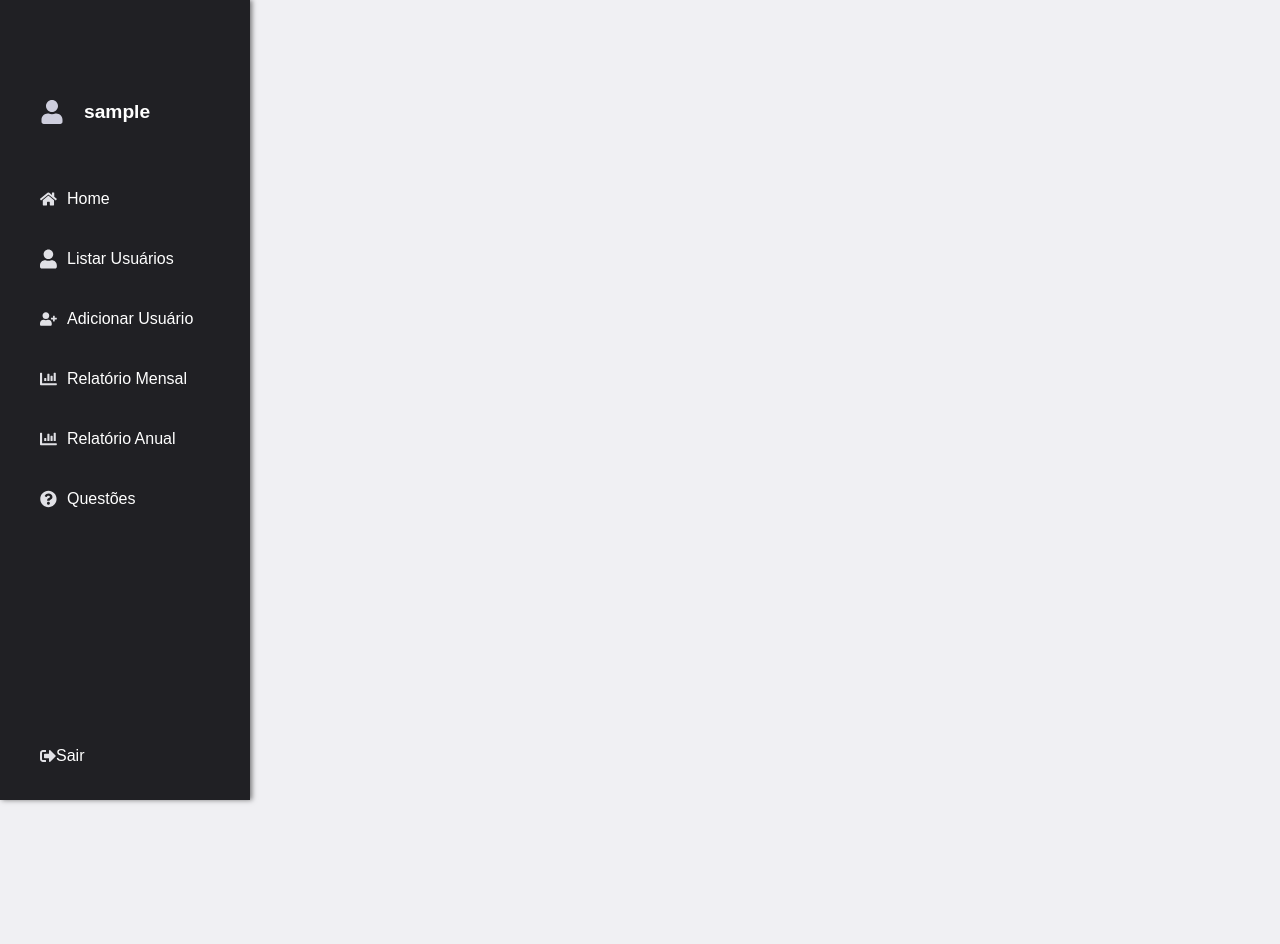
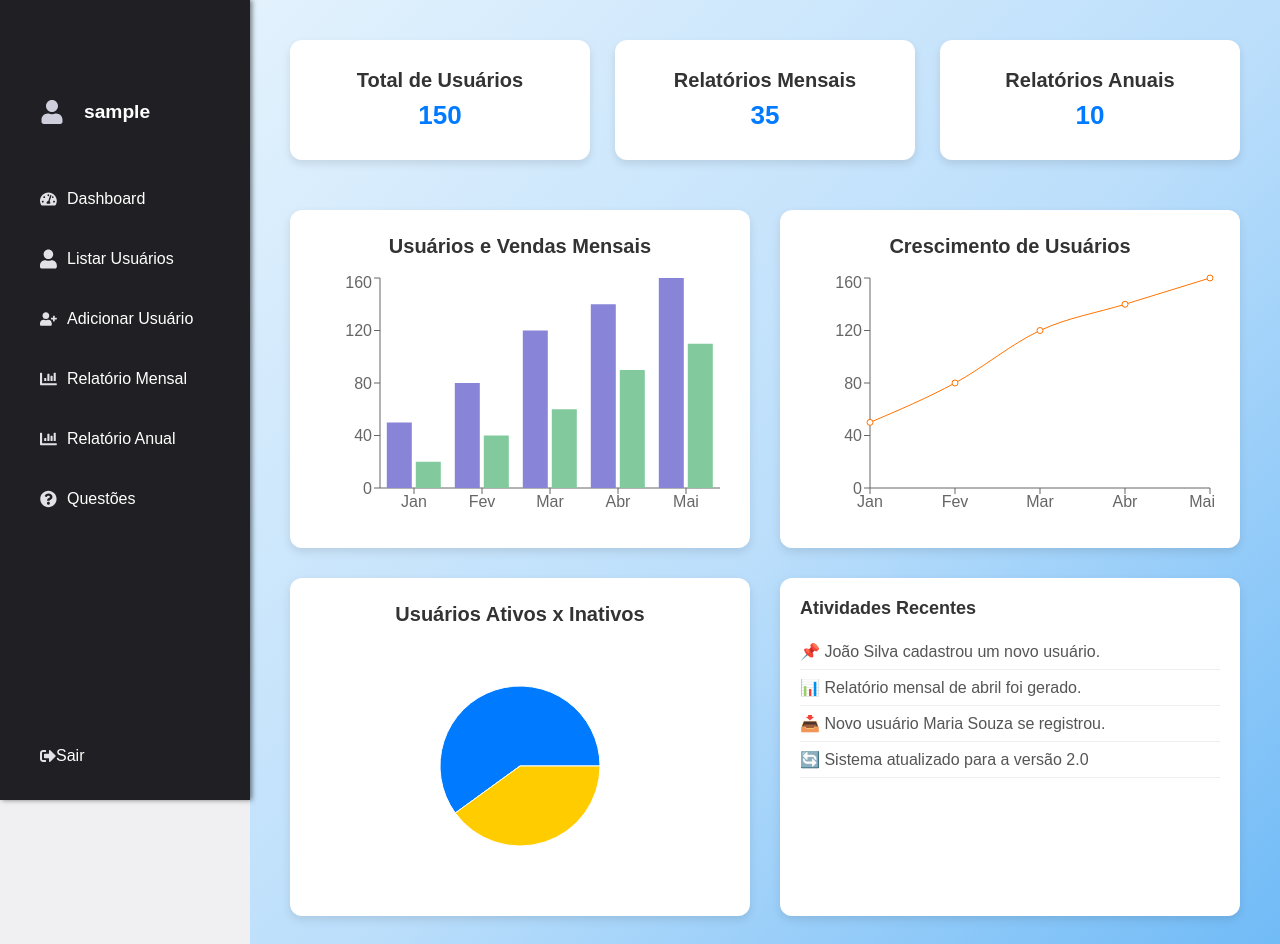
Before and after one commit to gildevson/Recyclable_frontend, a React (Create React App) app: page /dashboard in a window 1280 px wide. Before the commit this address led to /menu. Shown: the top 944 px of the page. Before the commit the page ends 800 px from the top, so only its background shows below. Built offline with nearby package versions, Linux system fonts and the light colour scheme; sample sign-in values are in the browser's storage.

Commit message:
Adcionando tela de dashboard

```diff
--- a/package.json
+++ b/package.json
@@ -13,6 +13,7 @@
     "react-router-dom": "^7.1.3",
     "react-scripts": "5.0.1",
     "react-toastify": "^11.0.3",
+    "recharts": "^2.15.1",
     "web-vitals": "^4.2.4"
   },
   "scripts": {
--- a/src/App.js
+++ b/src/App.js
@@ -1,24 +1,41 @@
 import React from "react";
-import { BrowserRouter as Router, Routes, Route, Navigate } from "react-router-dom";
+import { BrowserRouter as Router, Routes, Route, Navigate, useLocation } from "react-router-dom";
 import Login from "./components/login/login";
 import Menu from "./components/menu/menu";
-import PrivateRoutes from "./components/routes/PrivateRoute"; // Caminho do PrivateRoutes
+import Dashboard from "./components/dashboard/Dashboard";
+import PrivateRoutes from "./components/routes/PrivateRoute";
+import "./App.css"; // Estilos globais
 
-const App = () => {
+const AppLayout = () => {
+  const location = useLocation();
+  const hideMenu = location.pathname === "/login"; // Esconde o menu apenas na tela de login
+
   return (
-    <Router>
+    <div className="app-container">
+      {!hideMenu && <Menu />} {/* Renderiza o menu apenas se não estiver na tela de login */}
+
+      <div className="content">
         <Routes>
           {/* Rota pública */}
           <Route path="/login" element={<Login />} />
 
           {/* Rotas protegidas */}
           <Route element={<PrivateRoutes />}>
-          <Route path="/menu" element={<Menu />} />
+            <Route path="/dashboard" element={<Dashboard />} />
           </Route>
 
-        {/* Redirecionar rotas inválidas para login */}
+          {/* Redirecionamento padrão */}
           <Route path="*" element={<Navigate to="/login" />} />
         </Routes>
+      </div>
+    </div>
+  );
+};
+
+const App = () => {
+  return (
+    <Router>
+      <AppLayout />
     </Router>
   );
 };
--- /dev/null
+++ b/src/components/dashboard/Dashboard.js
@@ -0,0 +1,101 @@
+import React from "react";
+import { BarChart, Bar, XAxis, YAxis, Tooltip, ResponsiveContainer, LineChart, Line, PieChart, Pie, Cell } from "recharts";
+
+
+import "./dashboard.css";
+
+const Dashboard = () => {
+  const userData = [
+    { name: "Jan", usuarios: 50, vendas: 20 },
+    { name: "Fev", usuarios: 80, vendas: 40 },
+    { name: "Mar", usuarios: 120, vendas: 60 },
+    { name: "Abr", usuarios: 140, vendas: 90 },
+    { name: "Mai", usuarios: 160, vendas: 110 },
+  ];
+
+  const pieData = [
+    { name: "Ativos", value: 60, color: "#007bff" },
+    { name: "Inativos", value: 40, color: "#ffcc00" },
+  ];
+
+  return (
+    <div className="dashboard-container">
+
+
+      {/* Cards */}
+      <div className="dashboard-grid">
+        <div className="dashboard-card">
+          <h2>Total de Usuários</h2>
+          <p>150</p>
+        </div>
+        <div className="dashboard-card">
+          <h2>Relatórios Mensais</h2>
+          <p>35</p>
+        </div>
+        <div className="dashboard-card">
+          <h2>Relatórios Anuais</h2>
+          <p>10</p>
+        </div>
+      </div>
+
+      {/* Gráficos */}
+      <div className="dashboard-charts">
+        <div className="chart-container">
+          <h3>Usuários e Vendas Mensais</h3>
+          <ResponsiveContainer width="100%" height={250}>
+            <BarChart data={userData}>
+              <XAxis dataKey="name" />
+              <YAxis />
+              <Tooltip />
+              <Bar dataKey="usuarios" fill="#8884d8" name="Usuários" />
+              <Bar dataKey="vendas" fill="#82ca9d" name="Vendas" />
+            </BarChart>
+          </ResponsiveContainer>
+        </div>
+
+        <div className="chart-container">
+          <h3>Crescimento de Usuários</h3>
+          <ResponsiveContainer width="100%" height={250}>
+            <LineChart data={userData}>
+              <XAxis dataKey="name" />
+              <YAxis />
+              <Tooltip />
+              <Line type="monotone" dataKey="usuarios" stroke="#ff7300" />
+            </LineChart>
+          </ResponsiveContainer>
+        </div>
+
+        <div className="chart-container">
+          <h3>Usuários Ativos x Inativos</h3>
+          <ResponsiveContainer width="100%" height={250}>
+            <PieChart>
+              <Pie data={pieData} dataKey="value" nameKey="name" cx="50%" cy="50%" outerRadius={80}>
+                {pieData.map((entry, index) => (
+                  <Cell key={`cell-${index}`} fill={entry.color} />
+                ))}
+              </Pie>
+            </PieChart>
+          </ResponsiveContainer>
+
+        </div>
+        <div className="recent-activities">
+          <h3>Atividades Recentes</h3>
+          <ul>
+            <li>📌 João Silva cadastrou um novo usuário.</li>
+            <li>📊 Relatório mensal de abril foi gerado.</li>
+            <li>📥 Novo usuário Maria Souza se registrou.</li>
+            <li>🔄 Sistema atualizado para a versão 2.0</li>
+          </ul>
+        </div>
+        <div className="alert-box">
+          <h3>📢 Avisos do Sistema</h3>
+          <p>🚀 Atualização agendada para amanhã às 22h.</p>
+          <p>⚠️ Relatório anual precisa ser gerado até dia 10.</p>
+        </div>
+
+      </div>
+    </div>
+  );
+};
+
+export default Dashboard;
--- /dev/null
+++ b/src/components/dashboard/dashboard.css
@@ -0,0 +1,198 @@
+/* Container principal do Dashboard */
+.dashboard-container {
+    padding: 40px;
+    margin-left: 250px;
+    width: calc(100% - 250px);
+    background: linear-gradient(135deg, #e3f2fd 0%, #bbdefb 50%, #64b5f6 100%);
+    min-height: 100vh;
+    display: flex;
+    flex-direction: column;
+    align-items: center;
+    justify-content: flex-start;
+}
+
+/* Título do Dashboard */
+.dashboard-title {
+    font-size: 32px;
+    font-weight: bold;
+    color: #333;
+    margin-bottom: 30px;
+    text-transform: uppercase;
+    letter-spacing: 1px;
+    text-align: center;
+}
+
+/* Grid de Cards */
+.dashboard-grid {
+    display: grid;
+    grid-template-columns: repeat(auto-fit, minmax(280px, 1fr));
+    gap: 25px;
+    width: 100%;
+    max-width: 1300px;
+    justify-content: center;
+    align-items: center;
+}
+
+/* Estilização dos Cards */
+.dashboard-card {
+    background-color: white;
+    padding: 25px;
+    border-radius: 12px;
+    box-shadow: 0 4px 8px rgba(0, 0, 0, 0.1);
+    text-align: center;
+    transition: transform 0.3s ease, box-shadow 0.3s ease;
+    min-height: 120px;
+    display: flex;
+    flex-direction: column;
+    justify-content: center;
+    align-items: center;
+}
+
+.dashboard-card:hover {
+    transform: translateY(-5px);
+    box-shadow: 0 8px 16px rgba(0, 0, 0, 0.15);
+}
+
+/* Texto dentro dos cards */
+.dashboard-card h2 {
+    font-size: 20px;
+    color: #333;
+    margin-bottom: 8px;
+    font-weight: 600;
+}
+
+.dashboard-card p {
+    font-size: 26px;
+    font-weight: bold;
+    color: #007bff;
+}
+
+/* Container de Gráficos */
+.dashboard-charts {
+    display: grid;
+    grid-template-columns: repeat(auto-fit, minmax(400px, 1fr));
+    gap: 30px;
+    width: 100%;
+    max-width: 1300px;
+    margin-top: 50px;
+}
+
+/* Estilização dos gráficos */
+.chart-container {
+    background-color: white;
+    padding: 25px;
+    border-radius: 12px;
+    box-shadow: 0 4px 10px rgba(0, 0, 0, 0.1);
+    text-align: center;
+    transition: transform 0.3s ease, box-shadow 0.3s ease;
+}
+
+.chart-container:hover {
+    transform: translateY(-5px);
+    box-shadow: 0 8px 16px rgba(0, 0, 0, 0.15);
+}
+
+/* Título dos gráficos */
+.chart-container h3 {
+    font-size: 20px;
+    color: #333;
+    margin-bottom: 15px;
+}
+
+/* Atividades Recentes */
+.recent-activities {
+    background-color: white;
+    padding: 20px;
+    border-radius: 12px;
+    box-shadow: 0 4px 10px rgba(0, 0, 0, 0.1);
+    width: 100%;
+    text-align: left;
+}
+
+.recent-activities h3 {
+    font-size: 18px;
+    color: #333;
+    margin-bottom: 15px;
+}
+
+.recent-activities ul {
+    list-style: none;
+    padding: 0;
+}
+
+.recent-activities li {
+    padding: 8px 0;
+    font-size: 16px;
+    color: #555;
+    border-bottom: 1px solid #eee;
+}
+
+/* Avisos do Sistema */
+.alert-box {
+    background-color: #fff3cd;
+    padding: 20px;
+    border-radius: 12px;
+    border-left: 5px solid #ff9800;
+    width: 100%;
+    text-align: center;
+}
+
+.alert-box h3 {
+    font-size: 18px;
+    color: #856404;
+    margin-bottom: 10px;
+}
+
+.alert-box p {
+    font-size: 16px;
+    color: #856404;
+    font-weight: bold;
+}
+
+/* Nova Tabela: Últimos Usuários Cadastrados */
+.table-container {
+    background-color: white;
+    padding: 20px;
+    border-radius: 12px;
+    box-shadow: 0 4px 10px rgba(0, 0, 0, 0.1);
+    text-align: center;
+    width: 100%;
+}
+
+.table-container table {
+    width: 100%;
+    border-collapse: collapse;
+}
+
+.table-container th,
+.table-container td {
+    padding: 12px;
+    border-bottom: 1px solid #ddd;
+}
+
+.table-container th {
+    background-color: #007bff;
+    color: white;
+}
+
+.table-container tbody tr:hover {
+    background-color: #f1f1f1;
+}
+
+/* Responsividade */
+@media (max-width: 1024px) {
+    .dashboard-container {
+        margin-left: 0;
+        width: 100%;
+        padding: 20px;
+    }
+
+    .dashboard-grid {
+        grid-template-columns: 1fr;
+        gap: 20px;
+    }
+
+    .dashboard-charts {
+        grid-template-columns: 1fr;
+    }
+}
--- a/src/components/login/login.css
+++ b/src/components/login/login.css
@@ -1,105 +1,76 @@
-/* Estilo geral */
-body {
-    font-family: 'Arial', sans-serif;
-    background-color: #f5f5f5;
-    margin: 0;
-    padding: 0;
-    height: 100vh;
+/* Estilização do container do login */
+.login-container {
+  width: 100%;
+  height: 100vh; /* Garante que ocupe toda a tela */
   display: flex;
   justify-content: center;
   align-items: center;
+  background-color: #f4f7f9;
 }
 
-  /* Container principal */
-  .login-container {
-    display: flex;
-    width: 90%;
-    max-width: 400px; /* Tamanho ideal para dispositivos móveis */
-    background-color: #fff;
-    border-radius: 15px;
-    box-shadow: 0 10px 30px rgba(0, 0, 0, 0.15);
-    overflow: hidden;
-    flex-direction: column;
-    justify-content: center;
-    align-items: center;
-    padding: 20px; /* Adiciona espaçamento interno */
-    margin: 0 auto; /* Centraliza horizontalmente */
-    animation: fadeIn 0.8s ease;
-  }
-
-  /* Coluna esquerda */
-  .login-left {
+/* Caixa de login */
+.login-box {
   width: 100%;
-    padding: 20px;
-    display: flex;
-    flex-direction: column;
-    justify-content: center;
-    align-items: center;
+  max-width: 400px; /* Define uma largura máxima */
+  background-color: white;
+  padding: 30px;
+  border-radius: 12px;
+  box-shadow: 3px 3px 15px rgba(0, 0, 0, 0.1);
   text-align: center;
 }
 
+/* Logo */
 .login-logo {
-    max-width: 180px;
+  max-width: 120px; /* Reduz o tamanho do logo */
+  margin-bottom: 15px;
+}
+
+/* Títulos */
+.login-box h1 {
+  font-size: 24px;
+  color: #333;
+  margin-bottom: 10px;
+  font-weight: bold;
+}
+
+/* Texto de boas-vindas */
+.login-box p {
+  color: #555;
   margin-bottom: 20px;
 }
 
-  /* Títulos e descrição */
-  .login-left h1 {
-    font-size: 28px;
-    color: #333;
-    margin-bottom: 10px;
+/* Inputs */
+.login-box input {
+  width: 100%;
+  padding: 12px;
+  margin-bottom: 15px;
+  border: 1px solid #ccc;
+  border-radius: 6px;
+  font-size: 16px;
 }
 
-  .login-left p {
-    margin-bottom: 20px;
-    color: #555;
-  }
-
-  /* Inputs */
-  .login-left input {
+/* Botão de login */
+.login-box button {
   width: 100%;
-    max-width: 320px;
-    padding: 12px;
-    margin-bottom: 15px;
-    border: 1px solid #ddd;
-    border-radius: 8px;
-    font-size: 16px;
-    background-color: #fdfdfd;
-    transition: border-color 0.3s ease;
-  }
-
-  .login-left input:focus {
-    border-color: #4caf50;
-    outline: none;
-  }
-
-  /* Botão */
-  .login-left button {
-    width: 100%;
-    max-width: 320px;
   padding: 12px;
   background-color: #4caf50;
-    color: #fff;
+  color: white;
   border: none;
-    border-radius: 8px;
+  border-radius: 6px;
   font-size: 16px;
   font-weight: bold;
   cursor: pointer;
   transition: background-color 0.3s ease, transform 0.2s ease;
 }
 
-  .login-left button:hover {
+.login-box button:hover {
   background-color: #45a049;
   transform: translateY(-2px);
 }
 
-  .login-left button:disabled {
-    background-color: #bbb;
-    cursor: not-allowed;
-  }
-
-  /* Link de senha */
+/* Link de "Esqueceu a senha?" */
 .forgot-password-link {
+  display: block;
   color: #4caf50;
   text-decoration: none;
   margin-top: 15px;
@@ -110,50 +81,14 @@ body {
   text-decoration: underline;
 }
 
-  /* Rocket Launch */
-  .rocket-launch-container {
-    margin-top: 20px;
-    display: flex;
-    justify-content: center;
-    align-items: center;
-    width: 100%;
-  }
-
-  .rocket-launch {
-    max-width: 120px;
-    height: auto;
-    animation: bounce 2s infinite;
-  }
-
-  /* Animações */
-  @keyframes fadeIn {
-    from {
-      opacity: 0;
-      transform: scale(0.95);
-    }
-    to {
-      opacity: 1;
-      transform: scale(1);
-    }
-  }
-
-  @keyframes bounce {
-    0%, 100% {
-      transform: translateY(0);
-    }
-    50% {
-      transform: translateY(-10px);
-    }
-  }
-
 /* Responsividade */
 @media (max-width: 768px) {
-    .login-container {
-      height: auto;
+  .login-box {
+      width: 90%; /* Garante que fique menor em telas menores */
       padding: 20px;
   }
 
-    .rocket-launch {
+  .login-logo {
       max-width: 100px;
   }
 }
--- a/src/components/login/login.js
+++ b/src/components/login/login.js
@@ -1,4 +1,4 @@
-import React, { useState, useEffect } from "react";
+import React, { useState, useEffect, useCallback } from "react";
 import { useNavigate } from "react-router-dom";
 import api from "../services/api";
 import logo from "../img/logo.png";
@@ -11,18 +11,26 @@ const Login = () => {
     const [loading, setLoading] = useState(false);
     const navigate = useNavigate();
 
-    useEffect(() => {
+    // Callback para verificar se o usuário está autenticado
+    const checkAuth = useCallback(() => {
         const token = localStorage.getItem("token");
         if (token) {
-            navigate("/menu"); // Redireciona para o menu se o token existir
+            navigate("/dashboard"); // Redireciona para o dashboard se já estiver autenticado
         }
     }, [navigate]);
 
+    // Verifica se o usuário já está logado ao montar o componente
+    useEffect(() => {
+        checkAuth();
+    }, [checkAuth]);
+
+    // Função para validar email
     const validateEmail = (email) => {
         const regex = /^[^\s@]+@[^\s@]+\.[^\s@]+$/;
         return regex.test(email);
     };
 
+    // Lida com a submissão do formulário de login
     const handleSubmit = async (e) => {
         e.preventDefault();
         setLoading(true);
@@ -43,21 +51,19 @@ const Login = () => {
         try {
             const response = await api.post("/auth/login", { email, password });
             if (response.status === 200) {
-                // Salva o token no localStorage
+                // Salva o token e o nome do usuário no localStorage
                 localStorage.setItem("token", response.data.token);
-
-                // Salva o nome do usuário no localStorage
                 localStorage.setItem("username", response.data.name);
 
-                // Redireciona para o menu
-                navigate("/menu");
+                // Redireciona para o dashboard
+                navigate("/dashboard");
             } else {
                 setError(response.data.message || "Erro desconhecido. Tente novamente.");
             }
         } catch (error) {
             const status = error.response?.status;
             if (status === 401) {
-                setError("Credenciais inválidas.");
+                setError("Credenciais inválidas. Verifique seu email e senha.");
             } else if (status >= 500) {
                 setError("Erro no servidor. Tente novamente mais tarde.");
             } else {
@@ -70,7 +76,7 @@ const Login = () => {
 
     return (
         <div className="login-container">
-            <div className="login-left">
+            <div className="login-box">
                 <img src={logo} alt="Logo" className="login-logo" />
                 <h1>Login</h1>
                 <p>Bem-vindo ao Sistema de Gestão de Recicláveis</p>
--- a/src/components/menu/menu.js
+++ b/src/components/menu/menu.js
@@ -8,6 +8,7 @@ import {
   FaChartBar,
   FaQuestionCircle,
   FaSignOutAlt,
+  FaTachometerAlt,
 } from "react-icons/fa";
 
 const Menu = () => {
@@ -61,7 +62,7 @@ const Menu = () => {
 
   // Itens do menu com ícones e rotas
   const menuItems = [
-    { label: "Home", icon: <FaHome />, path: "/home" },
+    { label: "Dashboard", icon: <FaTachometerAlt />, path: "/dashboard" },
     { label: "Listar Usuários", icon: <FaUser />, path: "/users" },
     { label: "Adicionar Usuário", icon: <FaUserPlus />, path: "/add-user" },
     { label: "Relatório Mensal", icon: <FaChartBar />, path: "/monthly-report" },
```
Also changed, not shown: 1 other file (tests, documents, lock files or other folders). Lines whose indentation alone changed are shown as unchanged.
